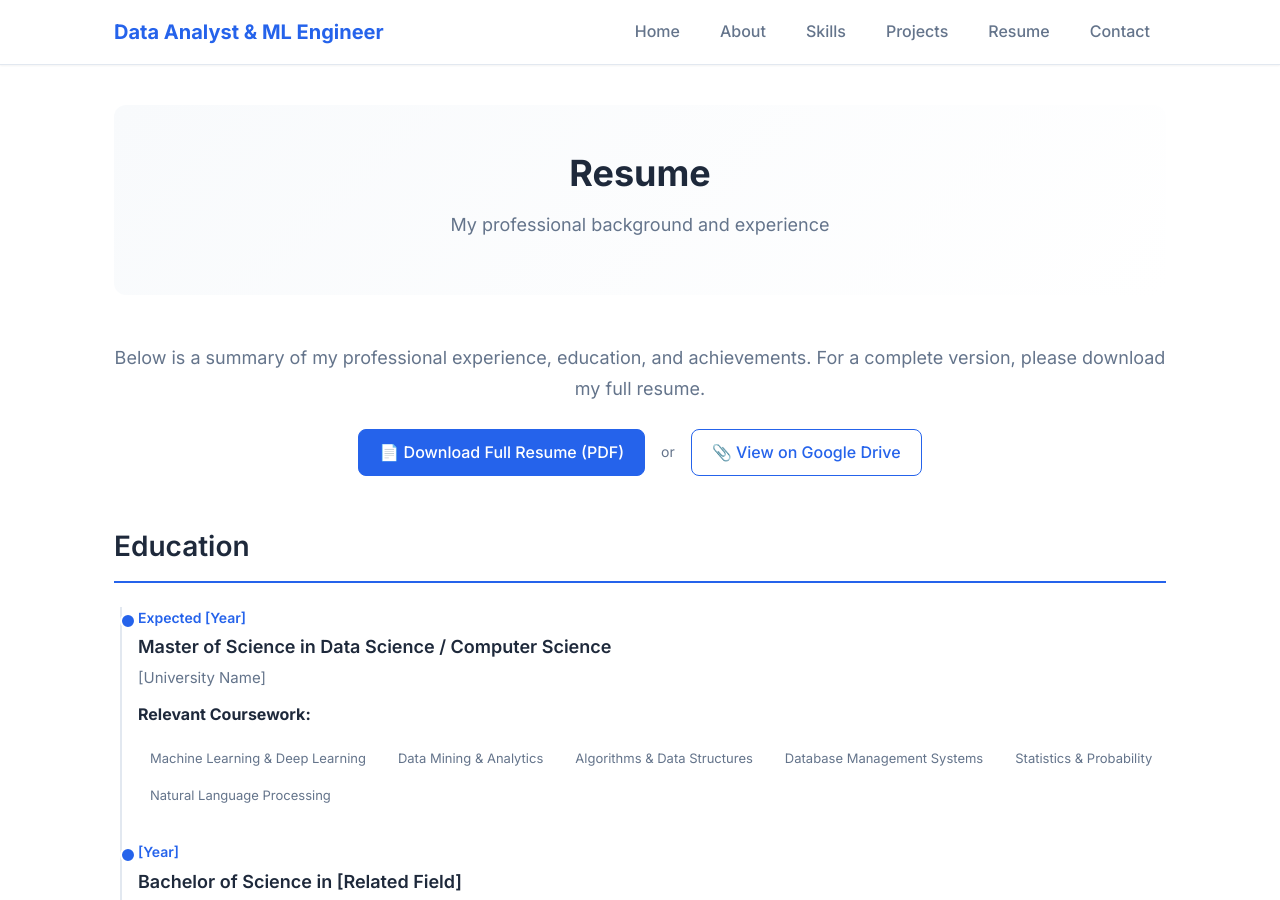
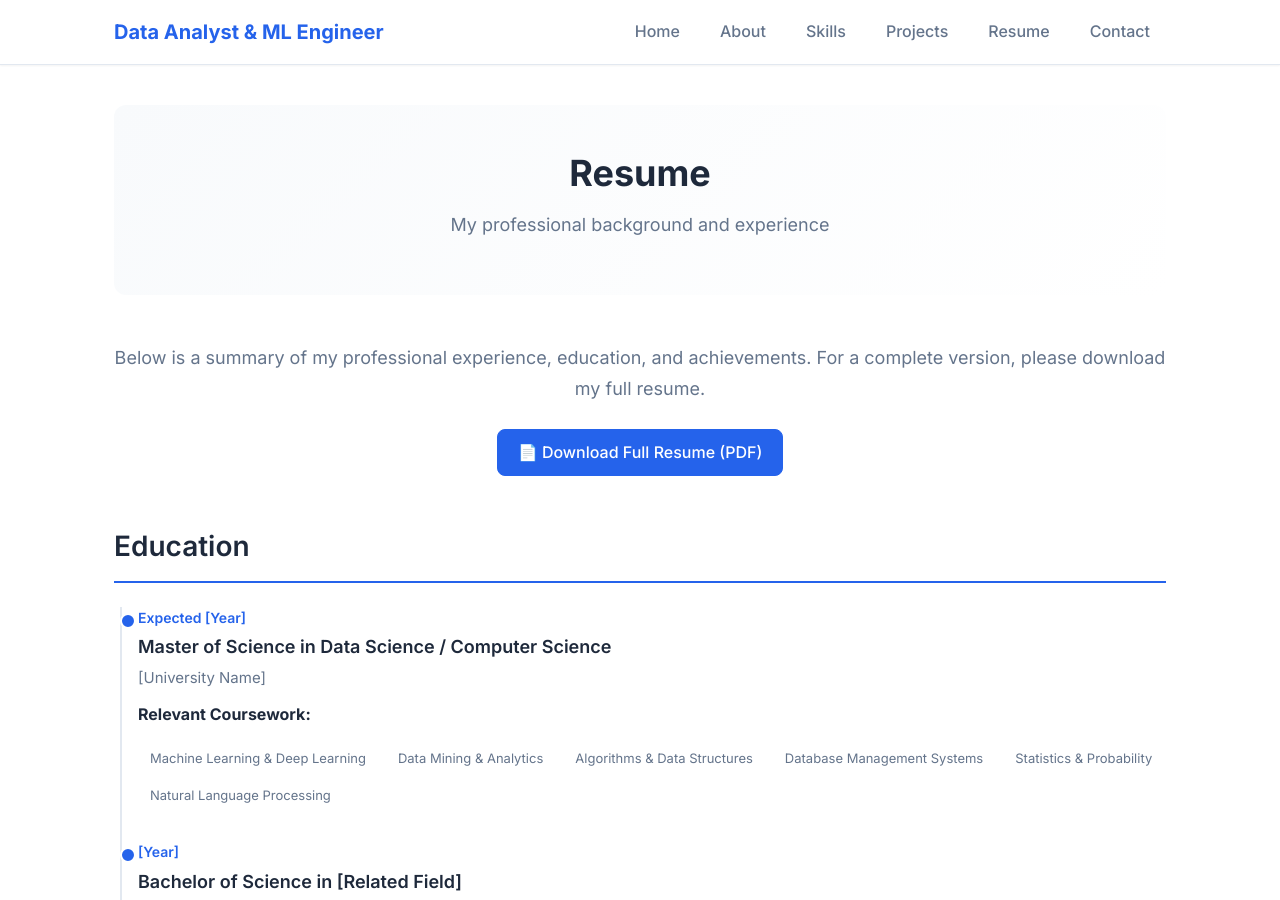
Before and after one commit to jsildf/KairongLuo.github.io, a Jekyll site: the page built from resume.md, in a window 1280 px wide and 900 px high. Built offline with Jekyll 4.4.1, drawn with Linux system fonts in a browser that asks for light colours.

```diff
--- a/resume.md
+++ b/resume.md
@@ -15,12 +15,8 @@ title: Resume
             For a complete version, please download my full resume.
         </p>
         <div class="resume-download">
-            <a href="/assets/files/resume.pdf" class="btn btn-primary" download>
+            <a href="{{ '/assets/files/resume.pdf' | relative_url }}" class="btn btn-primary" download>
                 📄 Download Full Resume (PDF)
-            </a>
-            <span class="or-text">or</span>
-            <a href="https://drive.google.com/your-resume-link" class="btn btn-secondary" target="_blank">
-                📎 View on Google Drive
             </a>
         </div>
     </div>
```
Also changed, not shown: 1 other file.
